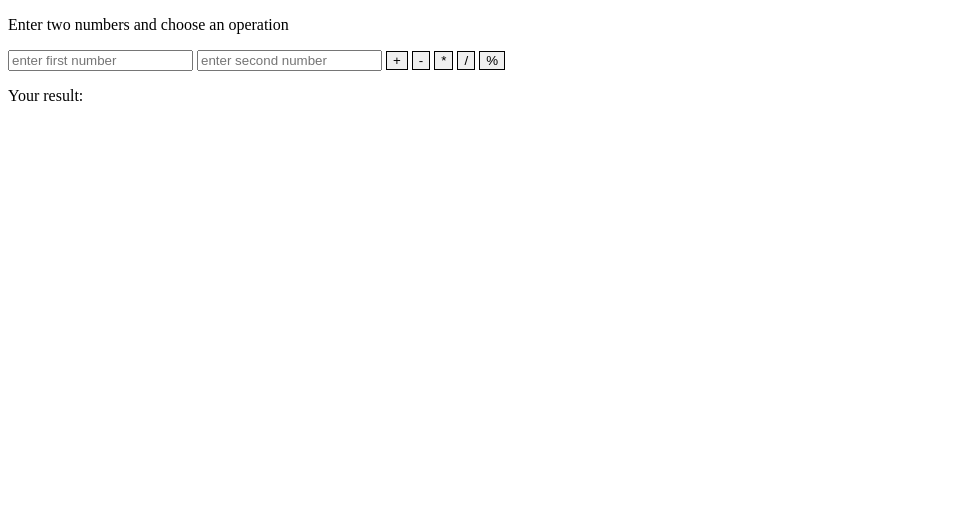
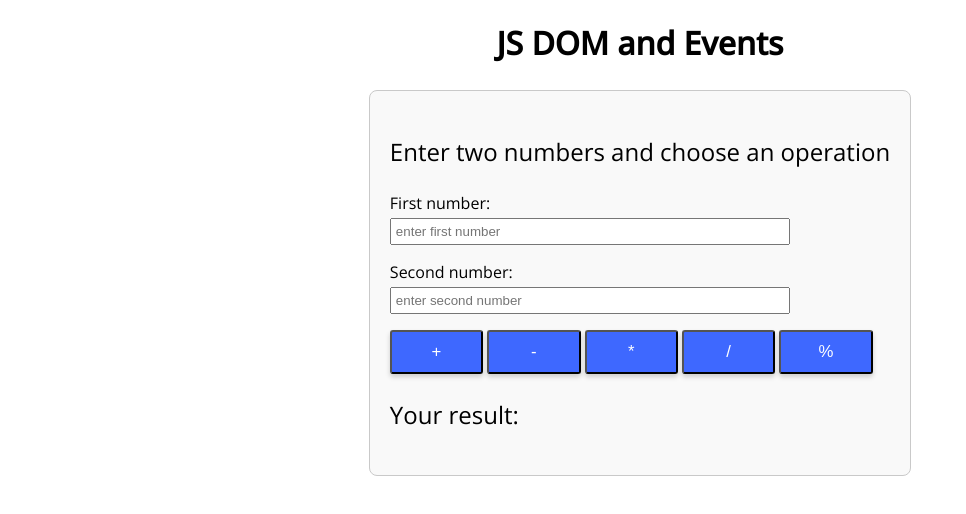
Before and after one commit to RHemstad/bootcampAssignments, a website: page src/2.5/index.html in a window 1280 px wide. Shown: the whole page, without its empty margins (0-966 px from the left). Drawn offline with nearby package versions, Linux system fonts and the light colour scheme.

Commit message:
add styling

```diff
--- a/src/2.5/index.html
+++ b/src/2.5/index.html
@@ -2,22 +2,40 @@
 <html lang="en">
     <head>
         <title>JS DOM and Events</title>
+        <link rel="preconnect" href="https://fonts.googleapis.com">
+<link rel="preconnect" href="https://fonts.gstatic.com" crossorigin>
+<link href="https://fonts.googleapis.com/css2?family=Open+Sans:wght@400;500&display=swap" rel="stylesheet">
         <link rel="stylesheet" href="./style.css">
+
     </head>
     <body>
 
+    <h1>JS DOM and Events</h1>
+
+    <div class="card">
     <p>Enter two numbers and choose an operation</p>
 
+    <section>
+    <label for="firstNumber">First number:</label>
     <input type="number" id="firstNumber" placeholder="enter first number">
+    </section>
+
+    <section>
+    <label for="secondNumber">Second number:</label>
     <input type="number" id="secondNumber" placeholder="enter second number">
+    </section>
 
+    <section class="operators">
       <button id="addition">+</button>
       <button id="subtraction">-</button>
       <button id="multiplication">*</button>
       <button id="division">/</button>
       <button id="modulo">%</button>
+    </section>
 
-    <p>Your result: <span id="result"></span></p>
+    <p>Your result: <span id="result"> </span></p>
+
+</div>
 
 
         <script src="./version2.js"></script>
--- a/src/2.5/style.css
+++ b/src/2.5/style.css
@@ -1,5 +1,76 @@
+
+* {
+    box-sizing: border-box;
+  }
 
 
+html {
+    font-size: 16px;
+}
+
+body {
+    display: flex;
+    flex-direction: column;
+    align-items: center;
+    gap: .25rem;
+    margin: 0;
+    padding: 0;
+    font-family: 'Open Sans', sans-serif;
+}
+
+.card {
+    background: #f9f9f9;
+    border: 1px solid #c9c9c9;
+    padding: 1.25rem;
+    border-radius: 8px;
+    width: auto;
+  }
+
 button {
-    border: 1px solid black;
+display: flex;
+align-items: center;
+justify-content: center;
+align-self: start;
+background-color: #3e68ff;
+color: #fff;
+border-radius: 3px;
+box-shadow: 0 3px 5px rgba(0, 0, 0, 0.18);
+padding: .25rem;
+min-width: 10ch;
+min-height: 44px;
+transition: 220ms all ease-in-out;
+cursor: pointer;
+font-size: 1.05rem;
 }
+
+button:hover, button:active {
+    background-color: #0037fe;
+}
+
+input {
+    padding: .25rem;
+}
+
+section {
+    display: flex;
+    flex-direction: column;
+    gap: 4px;
+    margin-bottom: 1rem;
+    max-width: 400px;
+    min-width: 200px;
+}
+
+section.operators {
+    flex-direction: row;
+}
+
+p {
+    font-size: 1.5rem;
+}
+
+span {
+    color: #3e68ff;
+    padding: .5rem 1rem;
+    margin-left: 5px;
+    min-width: 10ch;
+}
```
